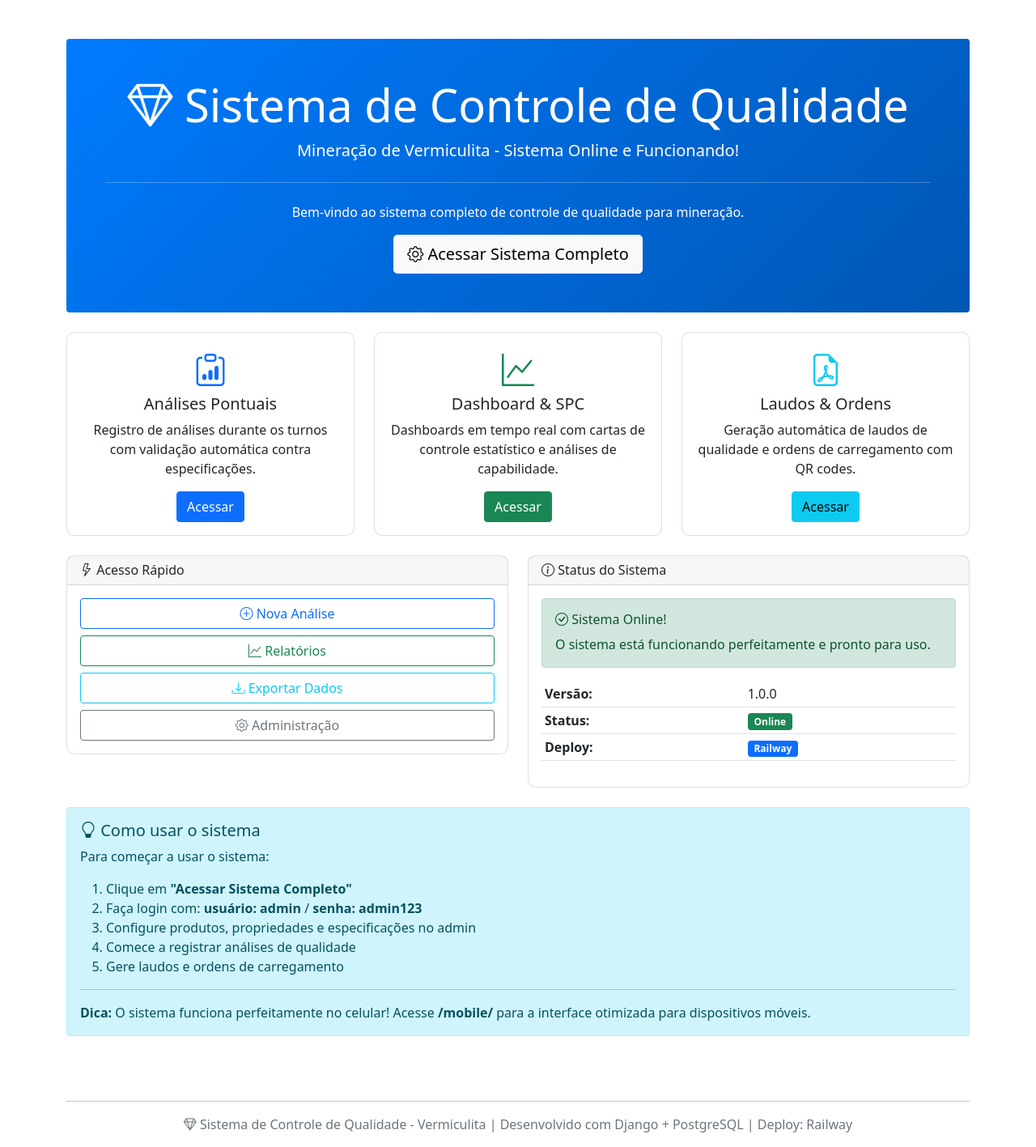
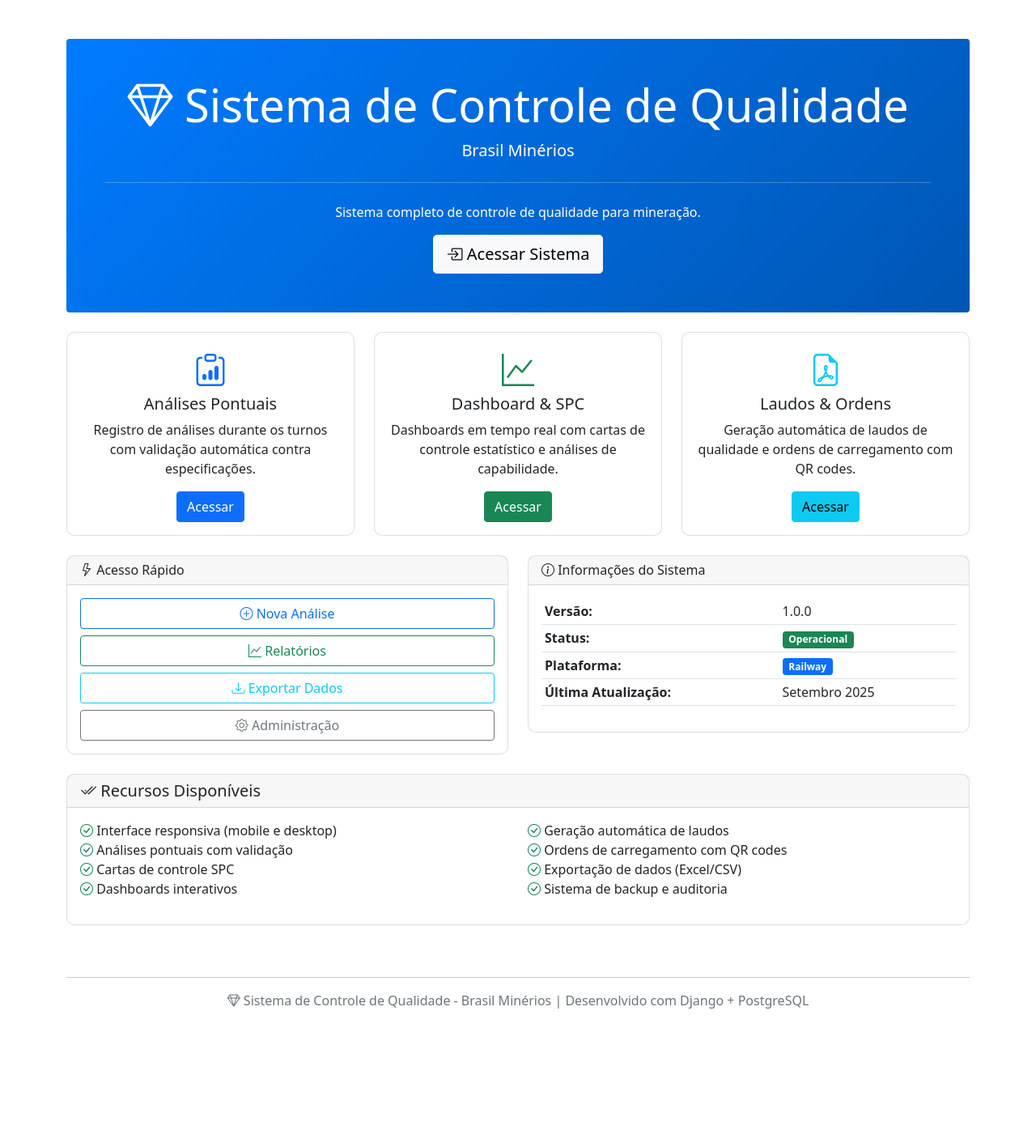
Before and after one commit to edinoue/sistema-vermiculita-qc, a Django app: page / in a window 1280 px wide. Shown: the whole page at 81% size. After the commit the page ends 1246 px from the top, so only its background shows below. Run offline with Django 5.2, Linux system fonts and the light colour scheme; parts of the project's set-up code (start-up, migrations or seed data) failed here and were passed over; some libraries are stand-ins or nearby versions.

Commit message:
Update home.html

```diff
--- a/templates/core/home.html
+++ b/templates/core/home.html
@@ -3,7 +3,7 @@
 <head>
     <meta charset="UTF-8">
     <meta name="viewport" content="width=device-width, initial-scale=1.0">
-    <title>Sistema de Controle de Qualidade - Vermiculita</title>
+    <title>Sistema de Controle de Qualidade - Brasil Minérios</title>
     <link href="https://cdn.jsdelivr.net/npm/bootstrap@5.1.3/dist/css/bootstrap.min.css" rel="stylesheet">
     <link href="https://cdn.jsdelivr.net/npm/bootstrap-icons@1.7.2/font/bootstrap-icons.css" rel="stylesheet">
     <style>
@@ -30,11 +30,11 @@
                     <h1 class="display-4">
                         <i class="bi bi-gem"></i> Sistema de Controle de Qualidade
                     </h1>
-                    <p class="lead">Mineração de Vermiculita - Sistema Online e Funcionando!</p>
+                    <p class="lead">Brasil Minérios</p>
                     <hr class="my-4 bg-white">
-                    <p>Bem-vindo ao sistema completo de controle de qualidade para mineração.</p>
-                    <a class="btn btn-light btn-lg" href="/admin/">
-                        <i class="bi bi-gear"></i> Acessar Sistema Completo
+                    <p>Sistema completo de controle de qualidade para mineração.</p>
+                    <a class="btn btn-light btn-lg" href="/login-simples/">
+                        <i class="bi bi-box-arrow-in-right"></i> Acessar Sistema
                     </a>
                 </div>
             </div>
@@ -48,7 +48,7 @@
                         <i class="bi bi-clipboard-data text-primary fs-1 mb-3"></i>
                         <h5 class="card-title">Análises Pontuais</h5>
                         <p class="card-text">Registro de análises durante os turnos com validação automática contra especificações.</p>
-                        <a href="/admin/" class="btn btn-primary">Acessar</a>
+                        <a href="/login-simples/" class="btn btn-primary">Acessar</a>
                     </div>
                 </div>
             </div>
@@ -59,7 +59,7 @@
                         <i class="bi bi-graph-up text-success fs-1 mb-3"></i>
                         <h5 class="card-title">Dashboard & SPC</h5>
                         <p class="card-text">Dashboards em tempo real com cartas de controle estatístico e análises de capabilidade.</p>
-                        <a href="/admin/" class="btn btn-success">Acessar</a>
+                        <a href="/login-simples/" class="btn btn-success">Acessar</a>
                     </div>
                 </div>
             </div>
@@ -70,13 +70,13 @@
                         <i class="bi bi-file-earmark-pdf text-info fs-1 mb-3"></i>
                         <h5 class="card-title">Laudos & Ordens</h5>
                         <p class="card-text">Geração automática de laudos de qualidade e ordens de carregamento com QR codes.</p>
-                        <a href="/admin/" class="btn btn-info">Acessar</a>
+                        <a href="/login-simples/" class="btn btn-info">Acessar</a>
                     </div>
                 </div>
             </div>
         </div>
 
-        <!-- Status e Informações -->
+        <!-- Acesso Rápido -->
         <div class="row">
             <div class="col-md-6">
                 <div class="card">
@@ -87,16 +87,16 @@
                     </div>
                     <div class="card-body">
                         <div class="d-grid gap-2">
-                            <a href="/admin/" class="btn btn-outline-primary">
+                            <a href="/login-simples/" class="btn btn-outline-primary">
                                 <i class="bi bi-plus-circle"></i> Nova Análise
                             </a>
-                            <a href="/admin/" class="btn btn-outline-success">
+                            <a href="/login-simples/" class="btn btn-outline-success">
                                 <i class="bi bi-graph-up"></i> Relatórios
                             </a>
-                            <a href="/admin/" class="btn btn-outline-info">
+                            <a href="/login-simples/" class="btn btn-outline-info">
                                 <i class="bi bi-download"></i> Exportar Dados
                             </a>
-                            <a href="/admin/" class="btn btn-outline-secondary">
+                            <a href="/login-simples/" class="btn btn-outline-secondary">
                                 <i class="bi bi-gear"></i> Administração
                             </a>
                         </div>
@@ -108,17 +108,10 @@
                 <div class="card">
                     <div class="card-header">
                         <h6 class="mb-0">
-                            <i class="bi bi-info-circle"></i> Status do Sistema
+                            <i class="bi bi-info-circle"></i> Informações do Sistema
                         </h6>
                     </div>
                     <div class="card-body">
-                        <div class="alert alert-success" role="alert">
-                            <h6 class="alert-heading">
-                                <i class="bi bi-check-circle"></i> Sistema Online!
-                            </h6>
-                            <p class="mb-0">O sistema está funcionando perfeitamente e pronto para uso.</p>
-                        </div>
-
                         <table class="table table-sm">
                             <tr>
                                 <td><strong>Versão:</strong></td>
@@ -126,11 +119,15 @@
                             </tr>
                             <tr>
                                 <td><strong>Status:</strong></td>
-                                <td><span class="badge bg-success">Online</span></td>
+                                <td><span class="badge bg-success">Operacional</span></td>
                             </tr>
                             <tr>
-                                <td><strong>Deploy:</strong></td>
+                                <td><strong>Plataforma:</strong></td>
                                 <td><span class="badge bg-primary">Railway</span></td>
+                            </tr>
+                            <tr>
+                                <td><strong>Última Atualização:</strong></td>
+                                <td>Setembro 2025</td>
                             </tr>
                         </table>
                     </div>
@@ -138,26 +135,35 @@
             </div>
         </div>
 
-        <!-- Instruções -->
+        <!-- Recursos do Sistema -->
         <div class="row mt-4">
             <div class="col-12">
-                <div class="alert alert-info" role="alert">
-                    <h5 class="alert-heading">
-                        <i class="bi bi-lightbulb"></i> Como usar o sistema
-                    </h5>
-                    <p>Para começar a usar o sistema:</p>
-                    <ol>
-                        <li>Clique em <strong>"Acessar Sistema Completo"</strong></li>
-                        <li>Faça login com: <strong>usuário: admin</strong> / <strong>senha: admin123</strong></li>
-                        <li>Configure produtos, propriedades e especificações no admin</li>
-                        <li>Comece a registrar análises de qualidade</li>
-                        <li>Gere laudos e ordens de carregamento</li>
-                    </ol>
-                    <hr>
-                    <p class="mb-0">
-                        <strong>Dica:</strong> O sistema funciona perfeitamente no celular!
-                        Acesse <strong>/mobile/</strong> para a interface otimizada para dispositivos móveis.
-                    </p>
+                <div class="card">
+                    <div class="card-header">
+                        <h5 class="mb-0">
+                            <i class="bi bi-check2-all"></i> Recursos Disponíveis
+                        </h5>
+                    </div>
+                    <div class="card-body">
+                        <div class="row">
+                            <div class="col-md-6">
+                                <ul class="list-unstyled">
+                                    <li><i class="bi bi-check-circle text-success"></i> Interface responsiva (mobile e desktop)</li>
+                                    <li><i class="bi bi-check-circle text-success"></i> Análises pontuais com validação</li>
+                                    <li><i class="bi bi-check-circle text-success"></i> Cartas de controle SPC</li>
+                                    <li><i class="bi bi-check-circle text-success"></i> Dashboards interativos</li>
+                                </ul>
+                            </div>
+                            <div class="col-md-6">
+                                <ul class="list-unstyled">
+                                    <li><i class="bi bi-check-circle text-success"></i> Geração automática de laudos</li>
+                                    <li><i class="bi bi-check-circle text-success"></i> Ordens de carregamento com QR codes</li>
+                                    <li><i class="bi bi-check-circle text-success"></i> Exportação de dados (Excel/CSV)</li>
+                                    <li><i class="bi bi-check-circle text-success"></i> Sistema de backup e auditoria</li>
+                                </ul>
+                            </div>
+                        </div>
+                    </div>
                 </div>
             </div>
         </div>
@@ -167,9 +173,8 @@
             <div class="col-12 text-center">
                 <hr>
                 <p class="text-muted">
-                    <i class="bi bi-gem"></i> Sistema de Controle de Qualidade - Vermiculita |
-                    Desenvolvido com Django + PostgreSQL |
-                    Deploy: Railway
+                    <i class="bi bi-gem"></i> Sistema de Controle de Qualidade - Brasil Minérios |
+                    Desenvolvido com Django + PostgreSQL
                 </p>
             </div>
         </div>
```
